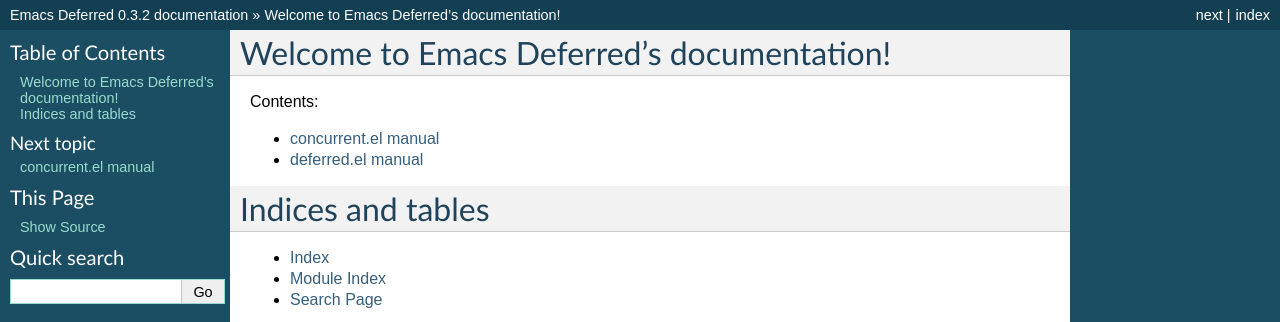
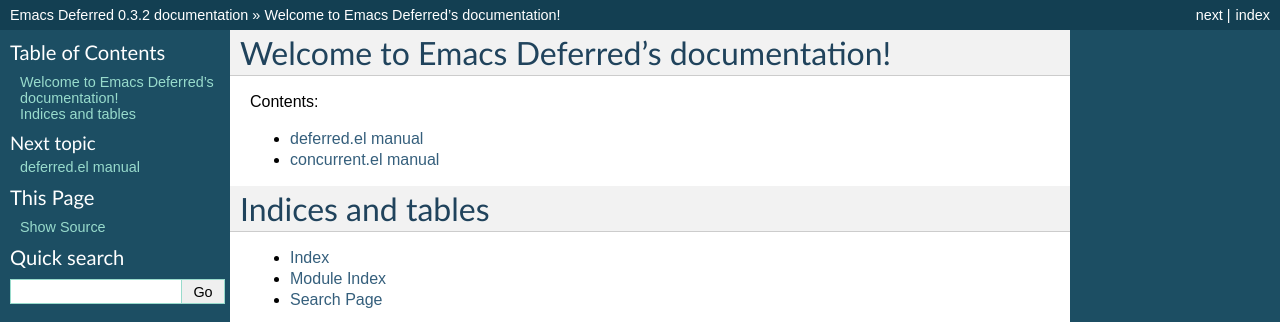
Before and after one commit to kiwanami/emacs-deferred, a Sphinx documentation site: the page built from doc/source/index.rst, in a window 1280 px wide. Shown: the top 322 px of the page. Built offline with Sphinx 7.4.7, drawn with Linux system fonts in a browser that asks for light colours.

Commit message:
Manually order TOC

```diff
--- a/doc/source/index.rst
+++ b/doc/source/index.rst
@@ -10,9 +10,9 @@
 
 .. toctree::
    :maxdepth: 2
-   :glob:
 
-   *
+   deferred
+   concurrent
 
 
 Indices and tables
```
